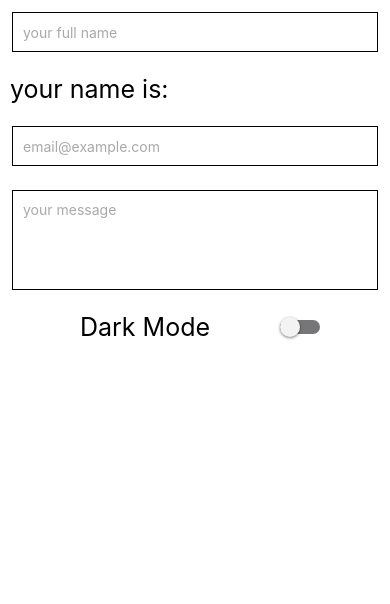
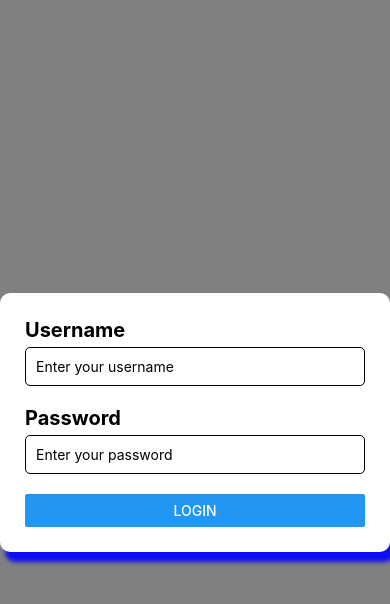
Before and after one commit to muazimmaqbool/React-Native-Tutorials, a React Native app: screen / in a window 390 px wide. Shown: the top 604 px of the page. Built offline with nearby package versions, Linux system fonts and the light colour scheme.

Commit message:
login form

```diff
--- a/App.js
+++ b/App.js
@@ -244,8 +244,8 @@ const App = () => {
       {/* <B_TextInput/> */}
       {/* <C_TextInput_props/> */}
       {/* <D_MultiLine_TextInput/> */}
-      <E_Switch/>
-      {/* <F_LoginForm/> */}
+      {/* <E_Switch/> */}
+      <F_LoginForm/>
       {/* <G_KeyboardAvoidingView/> */}
       {/* <H_FormValidation/> */}
       {/* <I_FormSubmission/> */}
--- a/Inputs and Forms/F_LoginForm.js
+++ b/Inputs and Forms/F_LoginForm.js
@@ -12,8 +12,7 @@ const F_LoginForm = () => {
   const [username, setUsername] = useState("");
   const [password, setPassword] = useState("");
   return (
-    <SafeAreaView style={{ flex: 1 }}>
-      <View style={styles.container}>
+    <SafeAreaView style={styles.container}>
         <View style={styles.form}>
           <Text style={styles.label}>Username</Text>
           <TextInput
@@ -31,7 +30,6 @@ const F_LoginForm = () => {
             onChangeText={setPassword}
           />
           <Button
-
             title="Login"
             onPress={() => {
               console.log("username:", username);
@@ -39,7 +37,6 @@ const F_LoginForm = () => {
             }}
           />
         </View>
-      </View>
     </SafeAreaView>
   );
 };
```
